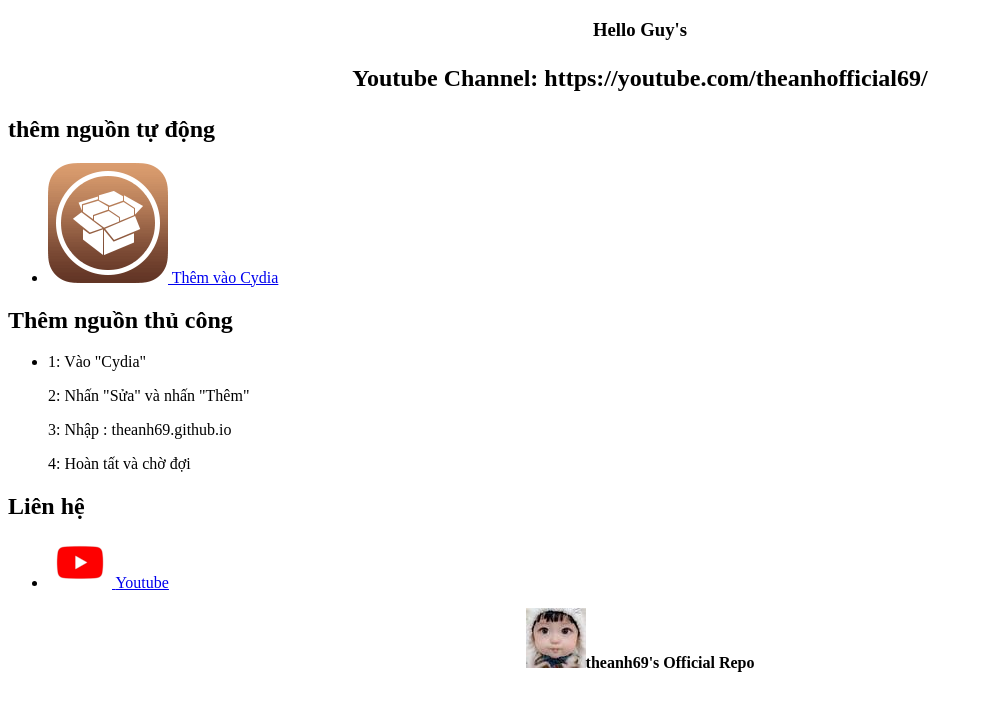
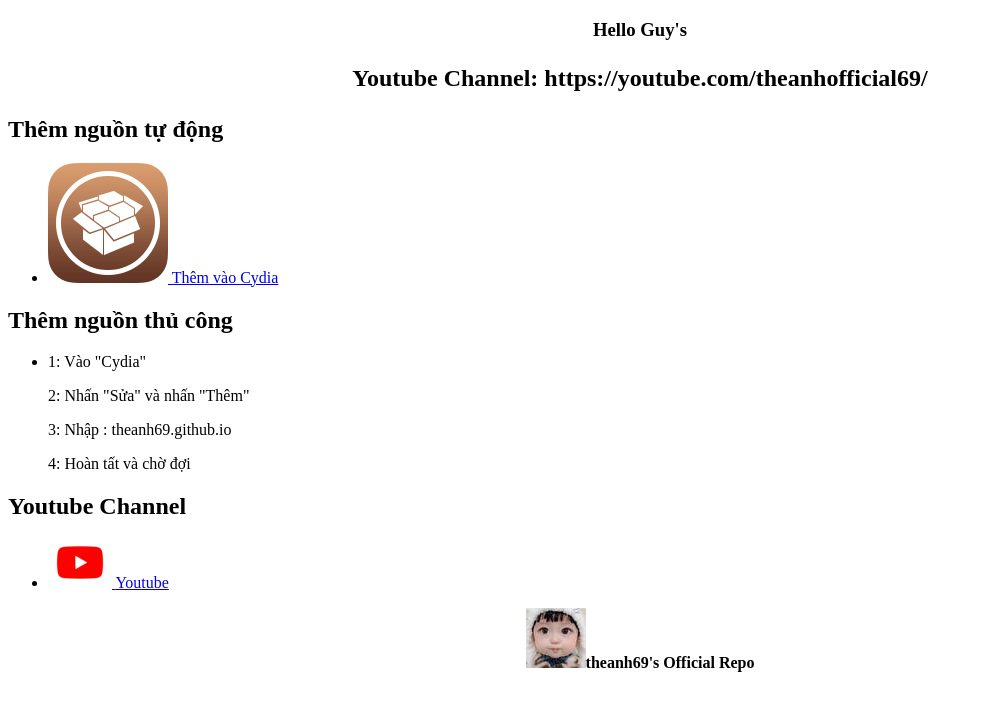
Before and after one commit to theanh69/theanh69.github.io, a plain HTML site: page index.html in a window 1280 px wide. Shown: the whole page, without its empty margins (0-983 px from the left). Drawn offline with nearby package versions, Linux system fonts and the light colour scheme.

Commit message:
Update index.html

```diff
--- a/index.html
+++ b/index.html
@@ -10,7 +10,7 @@
 <body>
 <h3><p style="text-align:center;">Hello Guy's</p></h3>
 <h2><p style="text-align:center;">Youtube Channel: https://youtube.com/theanhofficial69/</p></h2>
-<h2>thêm nguồn tự động</h2>
+<h2>Thêm nguồn tự động</h2>
 <ul>
 	<li>
 		<a href="cydia://url/https://cydia.saurik.com/api/share#?source=http://theanh69.github.io/">
@@ -29,7 +29,7 @@
 		</a>
 	</li>
 </ul>
-<h2><strong>Liên hệ</strong></h2>
+<h2><strong>Youtube Channel</strong></h2>
 <ul>
 	<li>
 		<a href="https://www.youtube.com/theanhofficial69" target="_blank">
```
